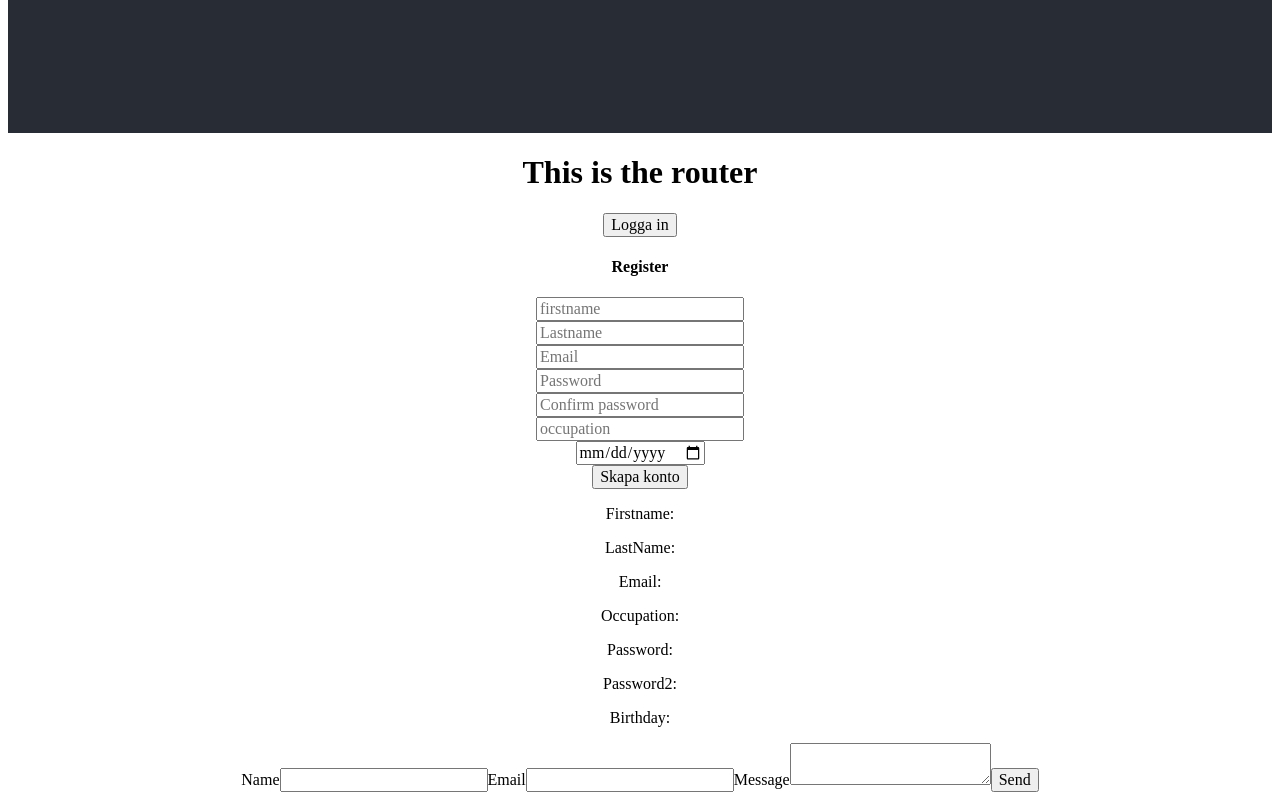
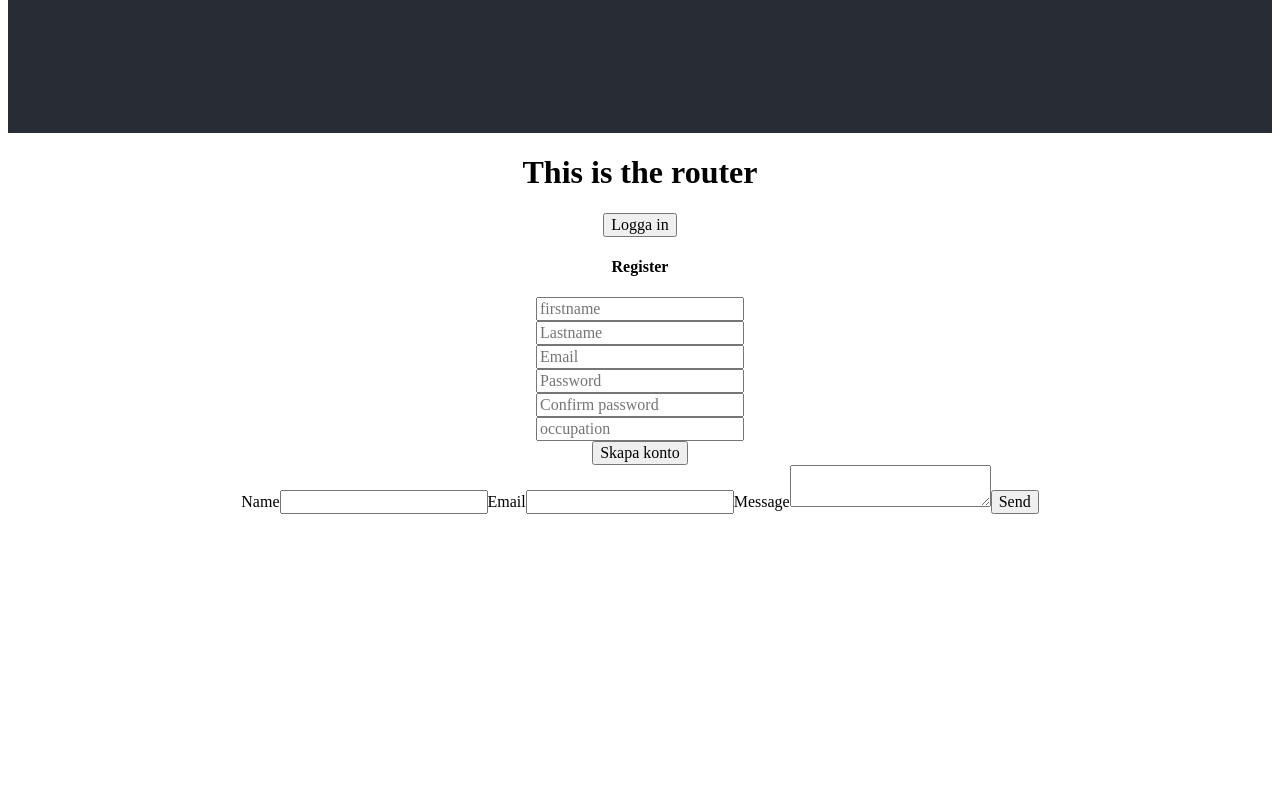
Before and after one commit to Tootfarangi90/Tjanstformedlingssida-FE, a React (Create React App) app: page /register in a window 1280 px wide. Shown: the part 675-1475 px from the top of the page. After the commit the page ends 1197 px from the top, so only its background shows below. Built offline with nearby package versions, Linux system fonts and the light colour scheme.

Commit message:
register and login fetch

```diff
--- a/src/components/login-register/Login.jsx
+++ b/src/components/login-register/Login.jsx
@@ -54,7 +54,7 @@ const Login = () => {
                 name='email'
                 value={email}
                 onChange={emailChanged}
-                required={true}
+                required
                 />
                 </fieldset>
 
@@ -67,7 +67,7 @@ const Login = () => {
                value={password}
                placeholder="Lösenord"
                onChange={passwordChanged}
-               required={true}
+               required
               />
           </fieldset>
 
--- a/src/components/login-register/Register.jsx
+++ b/src/components/login-register/Register.jsx
@@ -25,10 +25,9 @@ const Register = () => {
 
     try {
       const res = await fetch("http://localhost:8080/register", {
-
         method: "POST",
         headers: {"Content-type": "application/json"},
-        body: JSON.stringify({email, password})
+        body: JSON.stringify({firstname, lastname, email, password, birthday, password, occupation})
       })
 
       const data = await res.json()
@@ -65,6 +64,7 @@ const Register = () => {
          value={firstname}
          placeholder="firstname"
          onChange={firstnameChanged}
+         required
          />
 
          </div>
@@ -75,6 +75,7 @@ const Register = () => {
         value={lastname}
         placeholder="Lastname"
         onChange={lastnameChanged}
+        required
         />
 <div className="input-group">
 
@@ -84,6 +85,7 @@ const Register = () => {
         value={email}
         placeholder="Email"
         onChange={emailChanged}
+        required
         />
         </div>
         <div className="input-group">
@@ -93,7 +95,8 @@ const Register = () => {
         name='password'
         value={password}
         placeholder="Password"
-        onChange={passwordChanged }
+        onChange={passwordChanged}
+        required
         />
 
         </div>
@@ -106,6 +109,7 @@ const Register = () => {
         value={password2}
         placeholder="Confirm password"
         onChange={password2Changed}
+        required
         />
 
         </div>
@@ -118,29 +122,16 @@ const Register = () => {
         value={occupation}
         placeholder="occupation"
         onChange={occupationChanged}
+        required
         />
 
         </div>
         <div className="input-group">
-        <input
 
-          type="date"
-          value={birthday}
-          onChange={birthdayChanged}
-          step="1"
-          />
           </div>
         <button type="submit" className='button'>Skapa konto</button>
     </form>
         </section>
-
-    <p>Firstname: {firstname}</p>
-    <p>LastName: {lastname}</p>
-    <p>Email: {email}</p>
-    <p>Occupation: {occupation}</p>
-    <p>Password: {password}</p>
-    <p>Password2: {password2}</p>
-    <p>Birthday: {birthday}</p>
     </>
   )
 }
```
